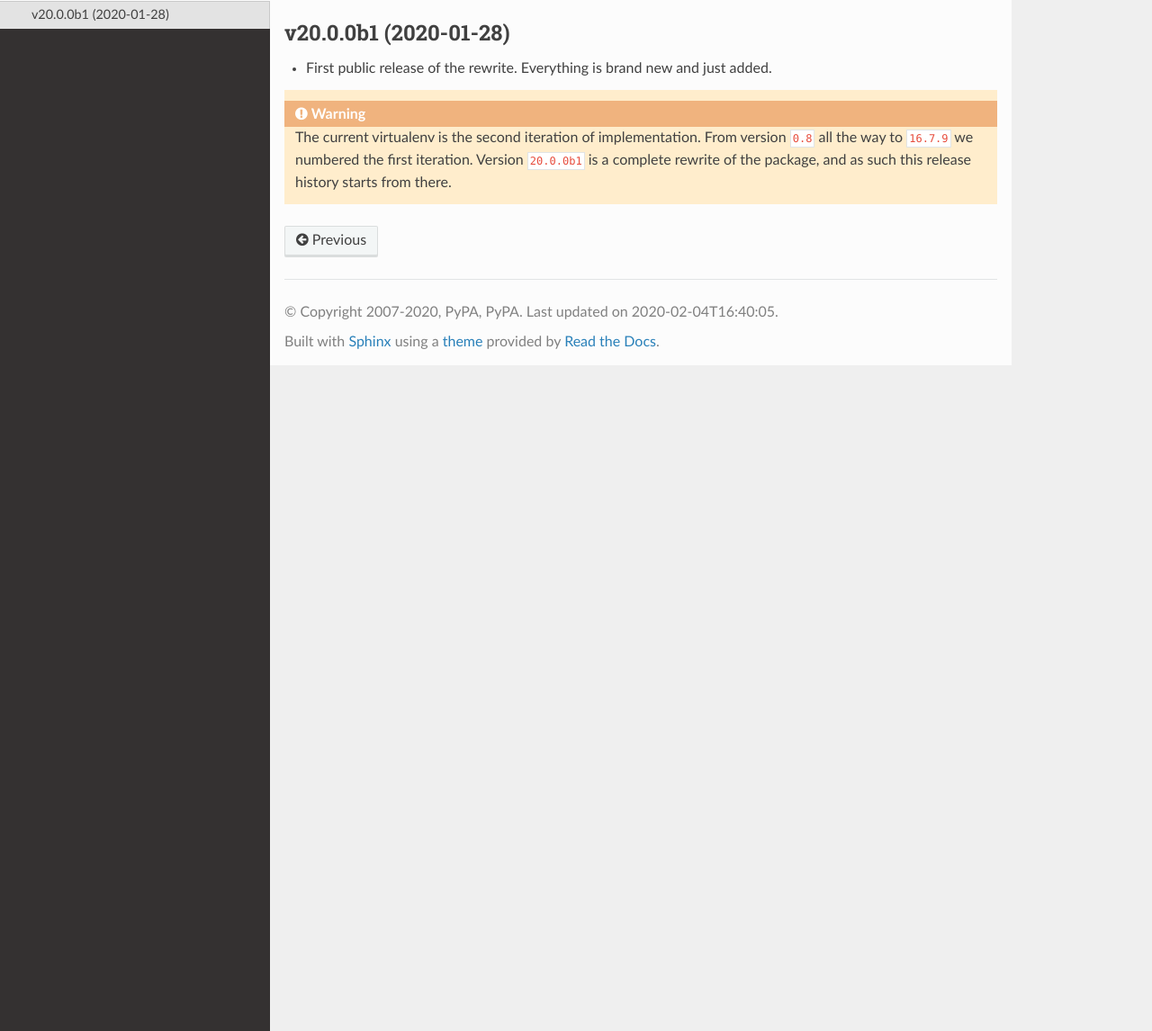
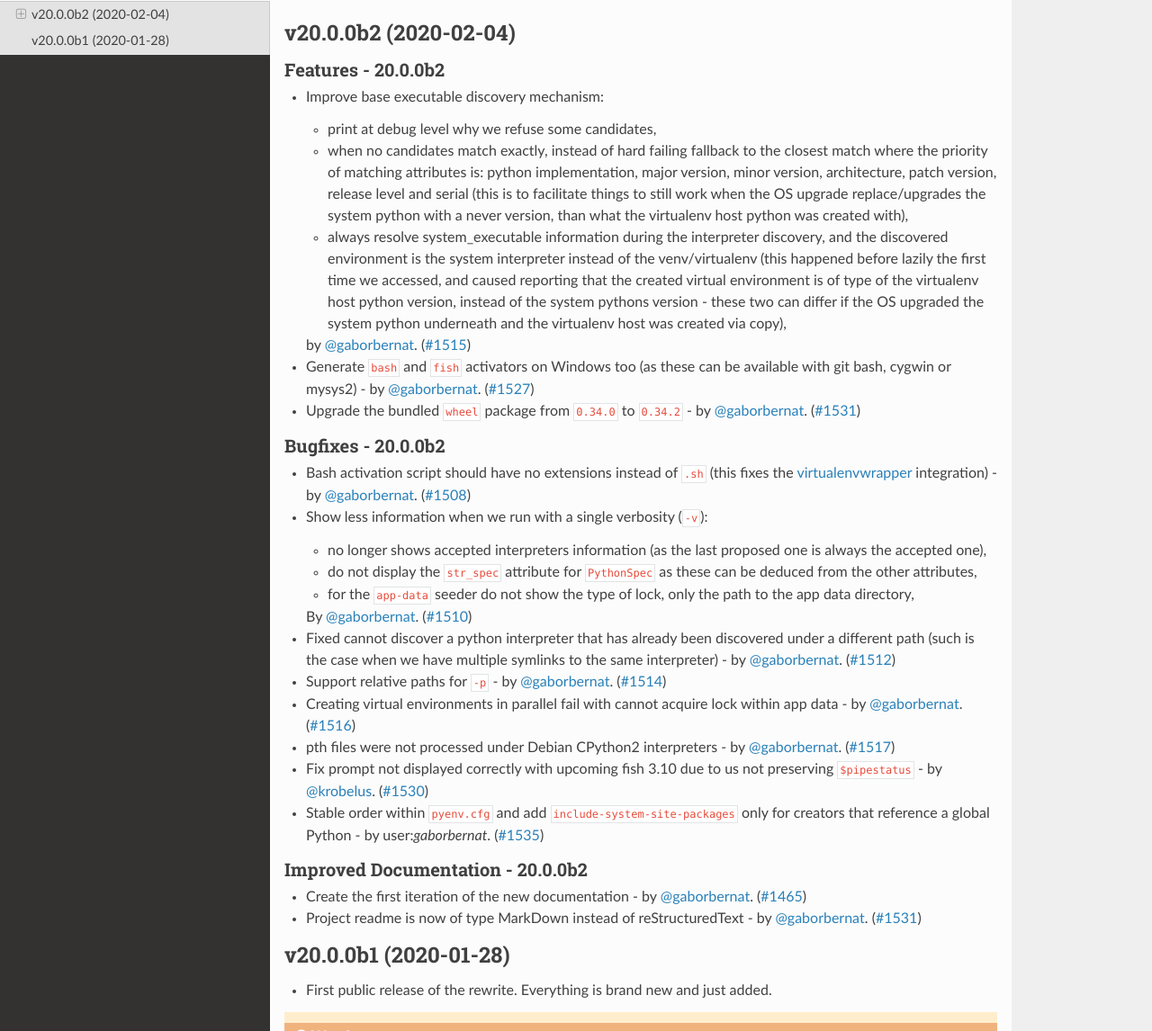
Before and after one commit to pypa/virtualenv, a Sphinx documentation site: the page built from docs/changes.rst, in a window 1280 px wide and 1400 px high, cut to the strip 254-1400 px from the top of the window. Shown: the whole strip at 90% size. Built offline with Sphinx 7.4.7 and the Read the Docs theme 2.0.0, drawn with Linux system fonts in a browser that asks for light colours; pages that are not in the unit, such as notebooks, are missing from menus; the version number could not be read and is left out.

Commit message:
release 20.0.0b2
Signed-off-by: Bernat Gabor <bgabor8@bloomberg.net>

```diff
--- a/docs/changelog/1465.doc.rst
+++ /dev/null
@@ -1 +0,0 @@
-Create the first iteration of the new documentation - by :user:`gaborbernat`.
--- a/docs/changelog/1508.bugfix.rst
+++ /dev/null
@@ -1,2 +0,0 @@
-Bash activation script should have no extensions instead of ``.sh`` (this fixes the :pypi:`virtualenvwrapper`
-integration) - by :user:`gaborbernat`.
--- a/docs/changelog/1512.bugfix.rst
+++ /dev/null
@@ -1,2 +0,0 @@
-Fixed cannot discover a python interpreter that has already been discovered under a different path (such is the case
-when we have multiple symlinks to the same interpreter) - by :user:`gaborbernat`.
--- a/docs/changelog/1514.bugfix.rst
+++ /dev/null
@@ -1 +0,0 @@
-Support relative paths for ``-p`` - by :user:`gaborbernat`.
--- a/docs/changelog/1516.bugfix.rst
+++ /dev/null
@@ -1 +0,0 @@
-Creating virtual environments in parallel fail with cannot acquire lock within app data - by :user:`gaborbernat`.
--- a/docs/changelog/1517.bugfix.rst
+++ /dev/null
@@ -1 +0,0 @@
-pth files were not processed under Debian CPython2 interpreters - by :user:`gaborbernat`.
--- a/docs/changelog/1527.feature.rst
+++ /dev/null
@@ -1,2 +0,0 @@
-Generate ``bash`` and ``fish`` activators on Windows too (as these can be available with git bash, cygwin or mysys2)
-- by :user:`gaborbernat`.
--- a/docs/changelog/1530.bugfix.rst
+++ /dev/null
@@ -1,2 +0,0 @@
-Fix prompt not displayed correctly with upcoming fish 3.10 due to us not preserving ``$pipestatus`` - by
-:user:`krobelus`.
--- a/docs/changelog/1531.doc.rst
+++ /dev/null
@@ -1 +0,0 @@
-Project readme is now of type MarkDown instead of reStructuredText - by :user:`gaborbernat`.
--- a/docs/changelog/1531.feature.rst
+++ /dev/null
@@ -1 +0,0 @@
-Upgrade the bundled ``wheel`` package from ``0.34.0`` to ``0.34.2`` - by :user:`gaborbernat`.
--- a/docs/changelog/1535.bugfix.rst
+++ /dev/null
@@ -1,2 +0,0 @@
-Stable order within ``pyenv.cfg`` and add ``include-system-site-packages`` only for creators that reference a global
-Python - by user:`gaborbernat`.
--- a/docs/changes.rst
+++ b/docs/changes.rst
@@ -4,6 +4,56 @@ Release History
 .. include:: _draft.rst
 
 .. towncrier release notes start
+
+v20.0.0b2 (2020-02-04)
+----------------------
+
+Features - 20.0.0b2
+~~~~~~~~~~~~~~~~~~~
+- Improve base executable discovery mechanism:
+
+  - print at debug level why we refuse some candidates,
+  - when no candidates match exactly, instead of hard failing fallback to the closest match where the priority of
+    matching attributes is: python implementation, major version, minor version, architecture, patch version,
+    release level and serial (this is to facilitate things to still work when the OS upgrade replace/upgrades the system
+    python with a never version, than what the virtualenv host python was created with),
+  - always resolve system_executable information during the interpreter discovery, and the discovered environment is the
+    system interpreter instead of the venv/virtualenv (this happened before lazily the first time we accessed, and caused
+    reporting that the created virtual environment is of type of the virtualenv host python version, instead of the
+    system pythons version - these two can differ if the OS upgraded the system python underneath and the virtualenv
+    host was created via copy),
+
+  by :user:`gaborbernat`. (`#1515 <https://github.com/pypa/virtualenv/issues/1515>`_)
+- Generate ``bash`` and ``fish`` activators on Windows too (as these can be available with git bash, cygwin or mysys2)
+  - by :user:`gaborbernat`. (`#1527 <https://github.com/pypa/virtualenv/issues/1527>`_)
+- Upgrade the bundled ``wheel`` package from ``0.34.0`` to ``0.34.2`` - by :user:`gaborbernat`. (`#1531 <https://github.com/pypa/virtualenv/issues/1531>`_)
+
+Bugfixes - 20.0.0b2
+~~~~~~~~~~~~~~~~~~~
+- Bash activation script should have no extensions instead of ``.sh`` (this fixes the :pypi:`virtualenvwrapper`
+  integration) - by :user:`gaborbernat`. (`#1508 <https://github.com/pypa/virtualenv/issues/1508>`_)
+- Show less information when we run with a single verbosity (``-v``):
+
+  - no longer shows accepted interpreters information (as the last proposed one is always the accepted one),
+  - do not display the ``str_spec`` attribute for ``PythonSpec`` as these can be deduced from the other attributes,
+  - for the ``app-data`` seeder do not show the type of lock, only the path to the app data directory,
+
+  By :user:`gaborbernat`. (`#1510 <https://github.com/pypa/virtualenv/issues/1510>`_)
+- Fixed cannot discover a python interpreter that has already been discovered under a different path (such is the case
+  when we have multiple symlinks to the same interpreter) - by :user:`gaborbernat`. (`#1512 <https://github.com/pypa/virtualenv/issues/1512>`_)
+- Support relative paths for ``-p`` - by :user:`gaborbernat`. (`#1514 <https://github.com/pypa/virtualenv/issues/1514>`_)
+- Creating virtual environments in parallel fail with cannot acquire lock within app data - by :user:`gaborbernat`. (`#1516 <https://github.com/pypa/virtualenv/issues/1516>`_)
+- pth files were not processed under Debian CPython2 interpreters - by :user:`gaborbernat`. (`#1517 <https://github.com/pypa/virtualenv/issues/1517>`_)
+- Fix prompt not displayed correctly with upcoming fish 3.10 due to us not preserving ``$pipestatus`` - by
+  :user:`krobelus`. (`#1530 <https://github.com/pypa/virtualenv/issues/1530>`_)
+- Stable order within ``pyenv.cfg`` and add ``include-system-site-packages`` only for creators that reference a global
+  Python - by user:`gaborbernat`. (`#1535 <https://github.com/pypa/virtualenv/issues/1535>`_)
+
+Improved Documentation - 20.0.0b2
+~~~~~~~~~~~~~~~~~~~~~~~~~~~~~~~~~
+- Create the first iteration of the new documentation - by :user:`gaborbernat`. (`#1465 <https://github.com/pypa/virtualenv/issues/1465>`_)
+- Project readme is now of type MarkDown instead of reStructuredText - by :user:`gaborbernat`. (`#1531 <https://github.com/pypa/virtualenv/issues/1531>`_)
+
 
 v20.0.0b1 (2020-01-28)
 ----------------------
```
Also changed, not shown: docs/changelog/1510.bugfix.rst (deleted, +0 -7 lines), docs/changelog/1515.feature.rst (deleted, +0 -14 lines).
